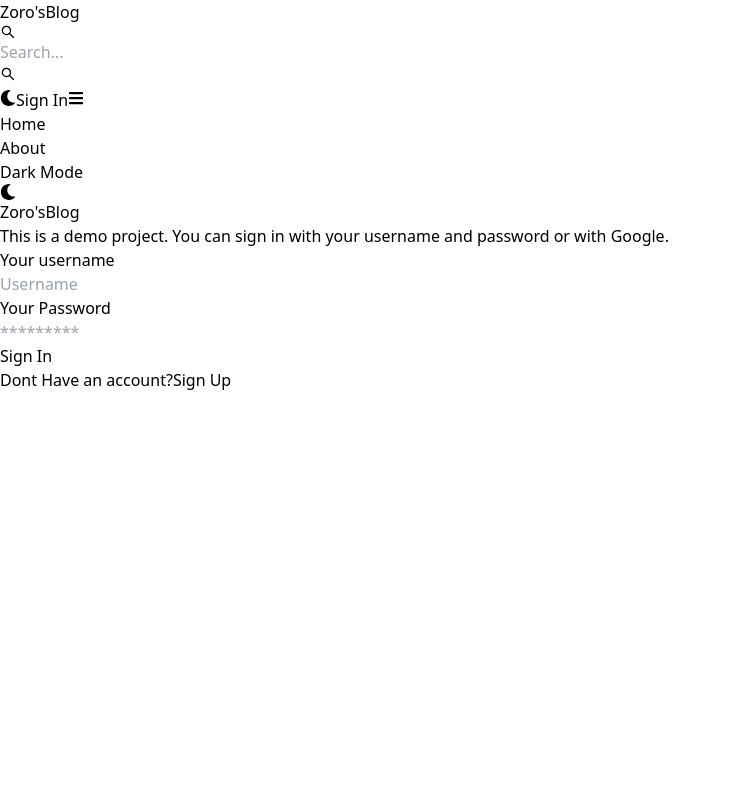
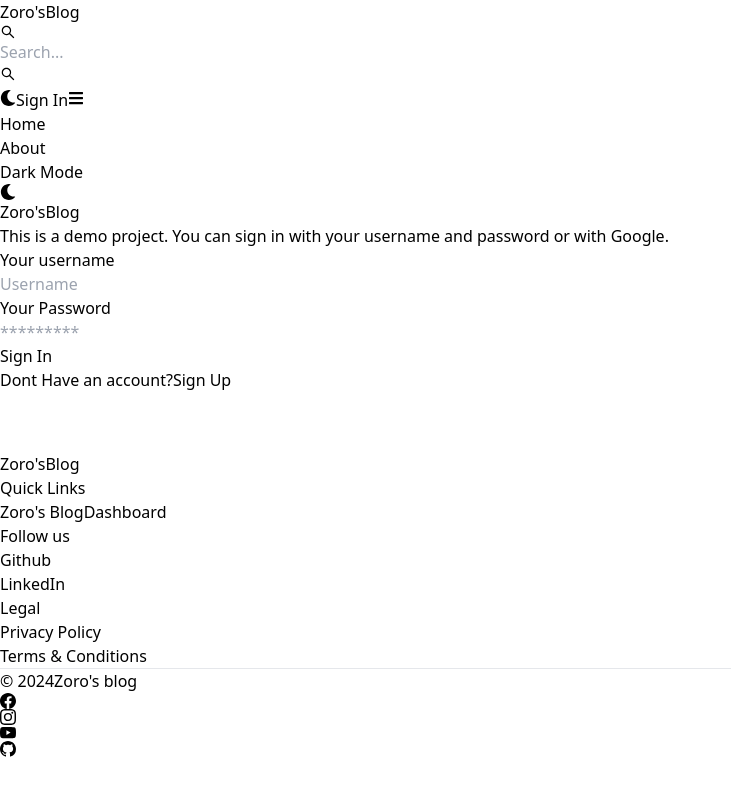
Before and after one commit to MohammedHarish2004/Roronoa-blog, a React (Vite) app in the folder client/: page /sign-in in a window 1280 px wide. Shown: the top 794 px of the page, without its empty margins (0-731 px from the left). Built offline with nearby package versions, Linux system fonts and the light colour scheme.

Commit message:
Complete footer component

```diff
--- a/client/index.html
+++ b/client/index.html
@@ -3,7 +3,7 @@
   <head>
     <meta charset="UTF-8" />
     <meta name="viewport" content="width=device-width, initial-scale=1.0" />
-    <link rel="stylesheet" href="https://cdnjs.cloudflare.com/ajax/libs/font-awesome/5.15.3/css/all.min.css">
+      <link rel="stylesheet" href="https://cdnjs.cloudflare.com/ajax/libs/font-awesome/5.15.3/css/all.min.css">
     <title>Zoro's Blog</title>
   </head>
   <body>
--- a/client/src/App.jsx
+++ b/client/src/App.jsx
@@ -5,6 +5,7 @@
 import SignIn from './pages/SignIn'
 import SignUp from './pages/SignUp'
 import Header from './components/Header'
+import FooterCom from './components/FooterCom'
 
 export default function App() {
   return (
@@ -17,6 +18,7 @@
         <Route path='/sign-in' element={<SignIn />}/>
         <Route path='/sign-up' element={<SignUp />}/>
       </Routes>
+    <FooterCom />
   </BrowserRouter>
   )
 }
--- /dev/null
+++ b/client/src/components/FooterCom.jsx
@@ -0,0 +1,66 @@
+import { Footer } from 'flowbite-react';
+import { Link } from 'react-router-dom';
+import { BsFacebook, BsInstagram, BsGithub, BsYoutube } from 'react-icons/bs';
+export default function FooterCom() {
+  return (
+    <Footer container className=' border-t-8 border-cyan-500'>
+      <div className='w-full max-w-7xl mx-auto'>
+        <div className='flex flex-col gap-4 w-full sm:flex-row sm:justify-between '>
+          <div className='mt-4'>
+            <Link to='/' className='text-lg sm:text-xl font-bold dark:text-white'>
+                <span className='px-4 py-1 bg-gradient-to-br from-purple-600 to-cyan-500 hover:bg-gradient-to-bl "  rounded-lg text-white'>Zoro's</span>
+                Blog
+            </Link>
+          </div>
+          <div className='flex flex-wrap gap-12 sm:gap-8 mt-4 '>
+            <div>
+              <Footer.Title title='Quick Links' />
+              <Footer.LinkGroup col>
+                <Link to='/about'>
+                  Zoro's Blog
+                </Link>
+                <Link to='/dashboard'>
+                  Dashboard
+                </Link>
+              </Footer.LinkGroup>
+            </div>
+            <div>
+              <Footer.Title title='Follow us' />
+              <Footer.LinkGroup col>
+                <Footer.Link
+                  href='https://www.github.com/MohammedHarish2004'
+                  target='_blank'
+                  rel='noopener noreferrer'
+                >
+                  Github
+                </Footer.Link>
+                <Footer.Link href='#'>LinkedIn</Footer.Link>
+              </Footer.LinkGroup>
+            </div>
+            <div>
+              <Footer.Title title='Legal' />
+              <Footer.LinkGroup col>
+                <Footer.Link href='#'>Privacy Policy</Footer.Link>
+                <Footer.Link href='#'>Terms &amp; Conditions</Footer.Link>
+              </Footer.LinkGroup>
+            </div>
+          </div>
+        </div>
+        <Footer.Divider />
+        <div className='w-full sm:flex sm:items-center sm:justify-between'>
+          <Footer.Copyright
+            href='#'
+            by="Zoro's blog"
+            year={new Date().getFullYear()}
+          />
+          <div className="flex gap-6 sm:mt-0 mt-4 sm:justify-center">
+            <Footer.Icon href='#' icon={BsFacebook}/>
+            <Footer.Icon href='#' icon={BsInstagram}/>
+            <Footer.Icon href='#' icon={BsYoutube}/>
+            <Footer.Icon href='https://github.com/MohammedHarish2004' icon={BsGithub}/>
+          </div>
+        </div>
+      </div>
+    </Footer>
+  );
+}
--- a/client/src/components/Header.jsx
+++ b/client/src/components/Header.jsx
@@ -24,7 +24,7 @@
 
         <div className='flex gap-2 md:order-2'>
             <Button className='w-12 h-10 hidden md:inline' color='gray' pill>
-                <FaMoon />
+                <FaMoon className=''/>
             </Button>
             <Link to='/sign-in'>
                 <Button gradientDuoTone='purpleToBlue' outline>
--- a/client/src/pages/SignIn.jsx
+++ b/client/src/pages/SignIn.jsx
@@ -61,8 +61,8 @@
   }
 
   return (
-    <div className='min-h-screen mt-20'>
-      <div className='flex p-4 max-w-3xl mx-auto flex-col md:flex-row md:items-center gap-5'>
+    <div className='min-h-screen mt-10'>
+      <div className='flex p-4 max-w-3xl mx-auto flex-col md:flex-row md:items-center  gap-5'>
         {/* leftside */}
         <div className="flex-1">
           <Link to='/' className='text-3xl font-bold dark:text-white'>
--- a/client/src/pages/SignUp.jsx
+++ b/client/src/pages/SignUp.jsx
@@ -62,7 +62,7 @@
 
   return (
     <div className='min-h-screen mt-10'>
-      <div className='flex p-4 max-w-3xl mx-auto flex-col md:flex-row md:items-center gap-5'>
+      <div className='flex p-3 max-w-3xl mx-auto flex-col md:flex-row md:items-center gap-5'>
         {/* leftside */}
         <div className="flex-1">
           <Link to='/' className='text-3xl font-bold dark:text-white'>
@@ -129,7 +129,7 @@
               Sign In
             </Link>
           </div>
-          <div className='mt-5' style={{ minHeight: '60px' }}>
+          <div className='mt-3' style={{ minHeight: '60px' }}>
             {error &&
               <Alert className='text-red-600 font-medium' color='red'>
                 {error}
```
Lines whose indentation alone changed are shown as unchanged.
